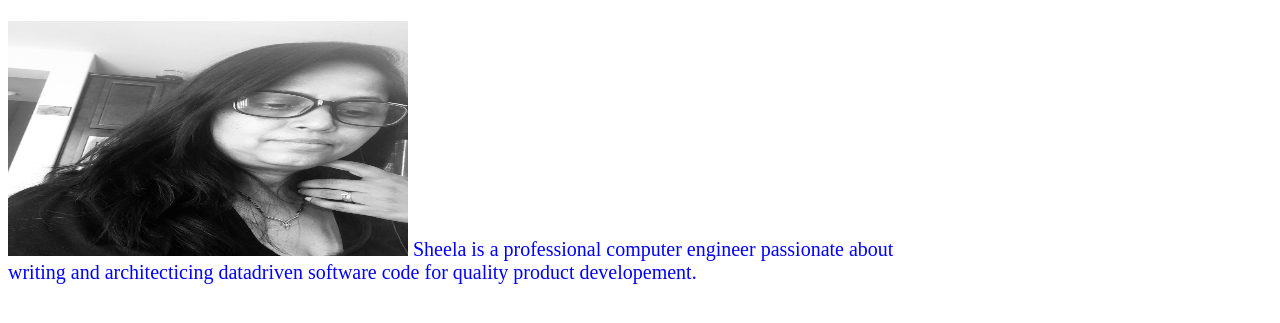
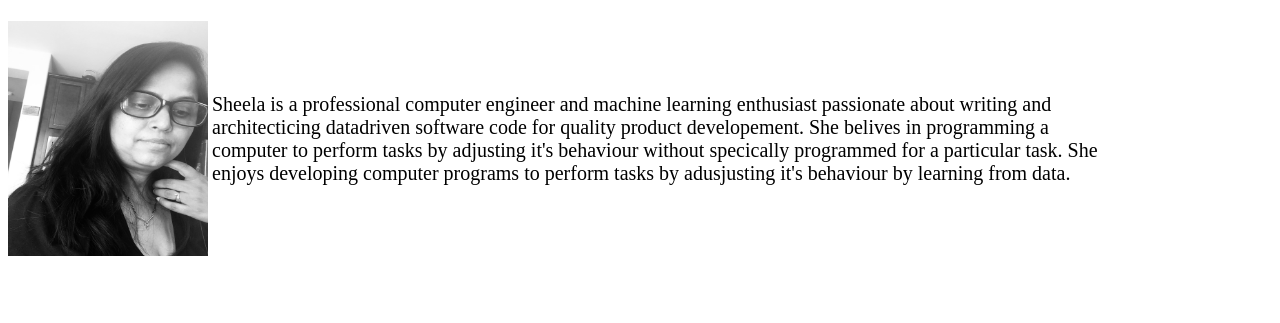
Before and after one commit to sheela14/PersonalWebsite, a plain HTML site: page site/index.html in a window 1280 px wide. Shown: the part 69-392 px from the top of the page. Drawn offline with Linux system fonts and the light colour scheme; files whose address does not match are found by name.

Commit message:
index was modified

```diff
--- a/site/index.html
+++ b/site/index.html
@@ -4,7 +4,7 @@
 	<title>Welcome Machine learning Page</title>
 	<style >
 		P{
-			color : blue;
+			color : black;
 			font-size:20px;
 			width:900px;
 		}
@@ -14,11 +14,20 @@
 			font-size: 36px;
 			text-align: center;
 		}
+		.logoandtext img, P {
+    display:inline-block;
+    vertical-align:middle;
+}
 	</style>
 </head>
 <body>
 <h1> Welcome to "An Introduction to Machine Learning Theory ! "</h1>
+  <div class="logoandtext">
+
+ <img src="sheela_BW.jpg" width="200" height="235">
 <P>
- <img src="C:\Users\MINING ENGINEERING\Desktop\sheela_BW.jpg" width="400" height="235"> Sheela is a professional computer engineer passionate about writing and architecticing datadriven software code for quality product developement.</P>
+	Sheela is a professional computer engineer and machine learning enthusiast passionate about writing and architecticing datadriven software code for quality product developement. She belives in programming a computer to perform tasks by adjusting it's behaviour without specically programmed for a particular task. She enjoys developing  computer programs to perform  tasks by adusjusting it's behaviour by learning from data.
+</P>
+</div>
 </body>
 </html>
```
